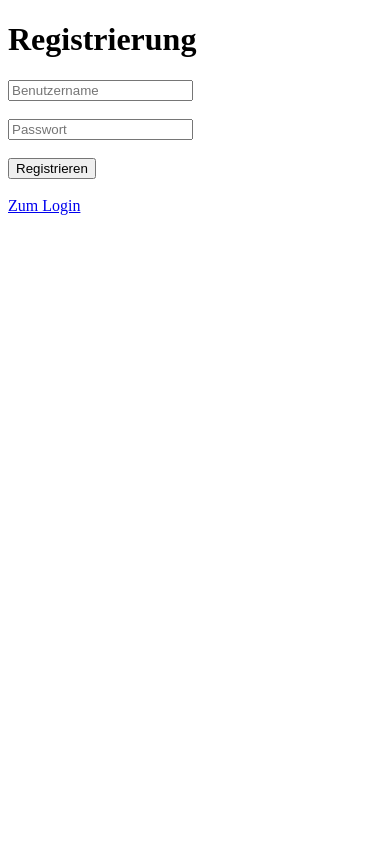
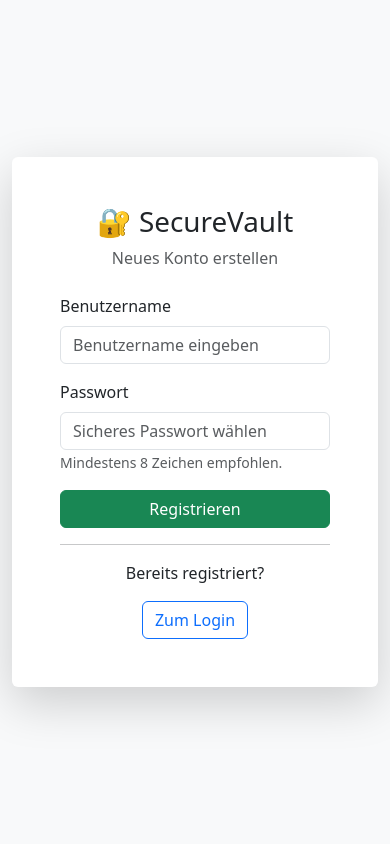
Before and after one commit to AbelaKodra/SecureVault, a Flask app: page /register in a window 390 px wide. Run offline with Flask 3, Linux system fonts and the light colour scheme.

Commit message:
Fullstack Project completed

```diff
--- a/app.py
+++ b/app.py
@@ -1,9 +1,40 @@
 import csv
+import secrets
+import string
+import re
 from flask import Response
 from flask import Flask, render_template, request, redirect, session
 from flask_bcrypt import Bcrypt
 from models import db, User, PasswordEntry
 from encryption import encrypt_password, decrypt_password
+
+def check_password_strength(password):
+
+    score = 0
+
+    if len(password) >= 8:
+        score += 1
+
+    if re.search(r"[A-Z]", password):
+        score += 1
+
+    if re.search(r"[a-z]", password):
+        score += 1
+
+    if re.search(r"\d", password):
+        score += 1
+
+    if re.search(r"[!@#$%^&*]", password):
+        score += 1
+
+    if score <= 2:
+        return "Schwach"
+
+    elif score <= 4:
+        return "Mittel"
+
+    return "Stark"
+
 app = Flask(__name__)
 
 app.config["SECRET_KEY"] = "securevault-secret-key"
@@ -182,6 +213,51 @@ def delete_password(id):
 
     return redirect("/dashboard")
 
+@app.route("/generate-password")
+def generate_password():
+
+    if "user_id" not in session:
+        return redirect("/login")
+
+    alphabet = (
+        string.ascii_letters +
+        string.digits +
+        "!@#$%^&*"
+    )
+
+    password = "".join(
+        secrets.choice(alphabet)
+        for _ in range(16)
+    )
+
+    strength = check_password_strength(password)
+
+    passwords = PasswordEntry.query.filter_by(
+        user_id=session["user_id"]
+    ).all()
+
+    decrypted_passwords = []
+
+    for p in passwords:
+
+        decrypted_passwords.append({
+            "id": p.id,
+            "title": p.title,
+            "website": p.website,
+            "username": p.username,
+            "password": decrypt_password(
+                p.encrypted_password
+            )
+        })
+
+    return render_template(
+        "dashboard.html",
+        username=session["username"],
+        passwords=decrypted_passwords,
+        generated_password=password,
+        password_strength=strength
+    )
+
 @app.route("/export")
 def export_csv():
 
@@ -214,6 +290,7 @@ def export_csv():
         }
     )
 
+
 @app.route("/logout")
 def logout():
 
--- a/templates/register.html
+++ b/templates/register.html
@@ -1,41 +1,111 @@
 <!DOCTYPE html>
-<html>
+<html lang="de">
+
 <head>
-    <title>Registrierung</title>
+    <meta charset="UTF-8">
+    <meta name="viewport" content="width=device-width, initial-scale=1.0">
+    <title>SecureVault Registrierung</title>
+
+    <link href="https://cdn.jsdelivr.net/npm/bootstrap@5.3.3/dist/css/bootstrap.min.css" rel="stylesheet">
 </head>
-<body>
 
-<h1>Registrierung</h1>
+<body class="bg-light">
+
+<div class="container">
+
+    <div class="row justify-content-center align-items-center vh-100">
+
+        <div class="col-md-5">
+
+            <div class="card shadow-lg border-0">
+
+                <div class="card-body p-5">
+
+                    <div class="text-center mb-4">
+
+                        <h1>🔐 SecureVault</h1>
+
+                        <p class="text-muted">
+                            Neues Konto erstellen
+                        </p>
+
+                    </div>
 
                     <form method="POST">
+
+                        <div class="mb-3">
+
+                            <label class="form-label">
+                                Benutzername
+                            </label>
 
                             <input
                                 type="text"
                                 name="username"
-        placeholder="Benutzername"
+                                class="form-control"
+                                placeholder="Benutzername eingeben"
                                 required>
 
-    <br><br>
+                        </div>
+
+                        <div class="mb-3">
+
+                            <label class="form-label">
+                                Passwort
+                            </label>
 
                             <input
                                 type="password"
                                 name="password"
-        placeholder="Passwort"
+                                class="form-control"
+                                placeholder="Sicheres Passwort wählen"
+                                minlength="8"
                                 required>
 
-    <br><br>
+                            <small class="text-muted">
+                                Mindestens 8 Zeichen empfohlen.
+                            </small>
 
-    <button type="submit">
+                        </div>
+
+                        <button
+                            type="submit"
+                            class="btn btn-success w-100">
+
                             Registrieren
+
                         </button>
 
                     </form>
 
-<br>
+                    <hr>
 
-<a href="/login">
+                    <div class="text-center">
+
+                        <p>
+                            Bereits registriert?
+                        </p>
+
+                        <a
+                            href="/login"
+                            class="btn btn-outline-primary">
+
                             Zum Login
+
                         </a>
 
+                    </div>
+
+                </div>
+
+            </div>
+
+        </div>
+
+    </div>
+
+</div>
+
 </body>
+
 </html>
```
Also changed, not shown: templates/dashboard.html (+58 -1 lines). Lines whose indentation alone changed are shown as unchanged.
